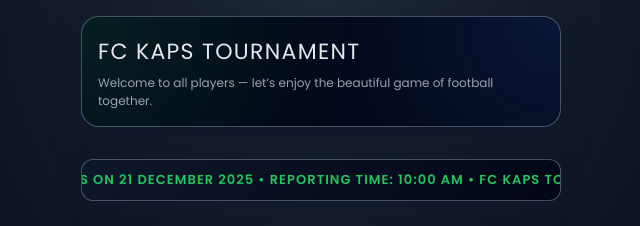
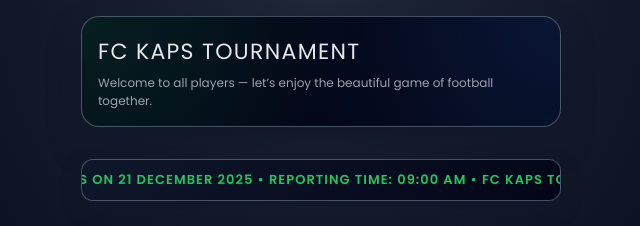
Before and after one commit to rutvik076/football-players, a plain HTML site: page index.html in a window 1280 px wide. Shown: the top 226 px of the page, 319-959 px from the left. Drawn offline with Linux system fonts and the light colour scheme.

Commit message:
Change reporting time in tournament banner
Updated tournament banner reporting time from 10:00 AM to 09:00 AM.

```diff
--- a/index.html
+++ b/index.html
@@ -190,10 +190,10 @@
     <div class="banner">
       <div class="banner-track">
             <div class="banner-text">
-              ⚽ Tournament starts on 21 December 2025 • Reporting time: 10:00 AM • FC Kaps Tournament ⚽
+              ⚽ Tournament starts on 21 December 2025 • Reporting time: 09:00 AM • FC Kaps Tournament ⚽
             </div>
             <div class="banner-text">
-              ⚽ Tournament starts on 21 December 2025 • Reporting time: 10:00 AM • FC Kaps Tournament ⚽
+              ⚽ Tournament starts on 21 December 2025 • Reporting time: 09:00 AM • FC Kaps Tournament ⚽
             </div>
       </div>
     </div>
```
